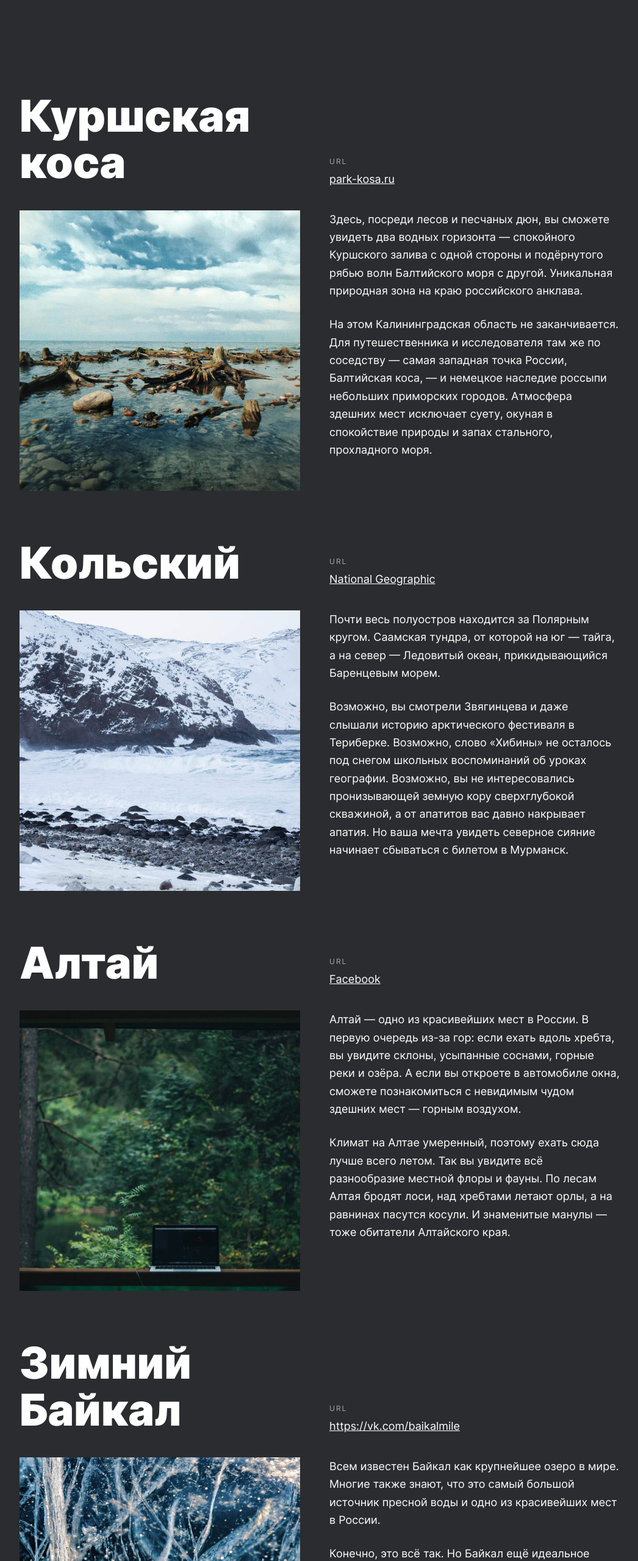
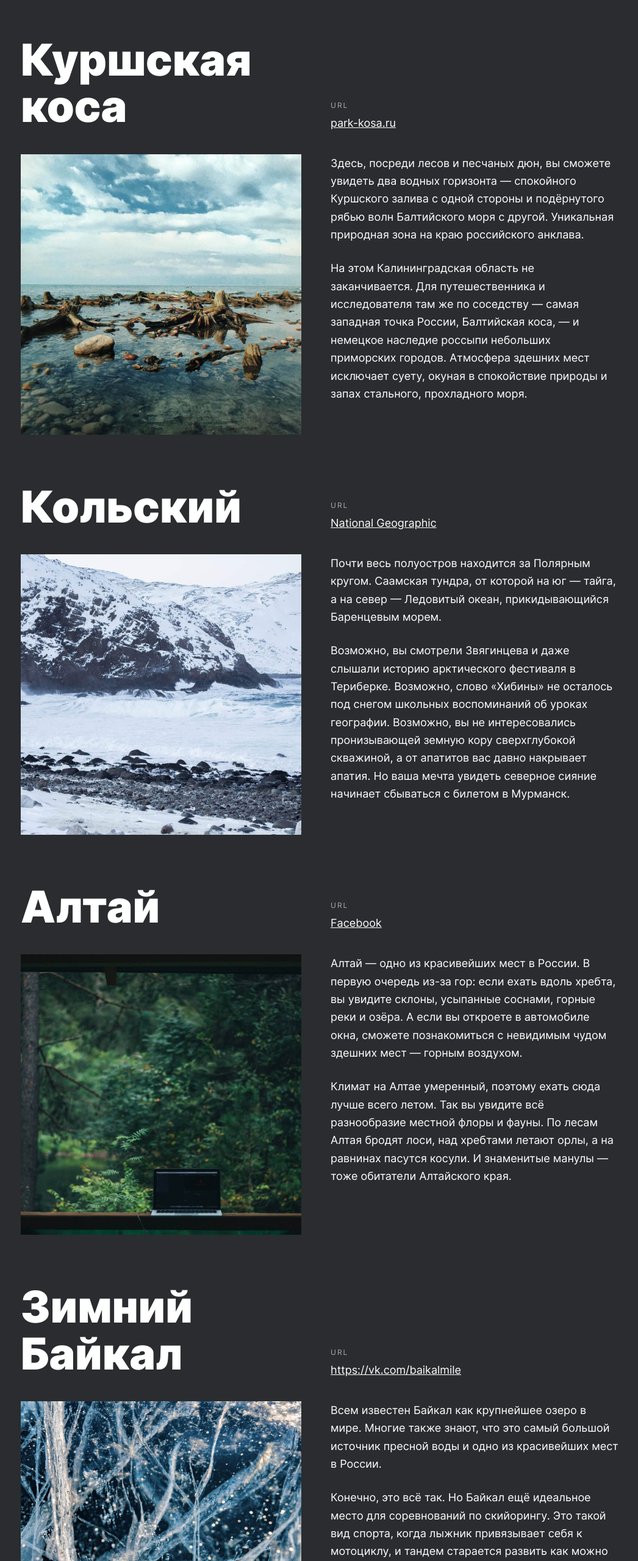
Before and after one commit to alebedev85/russian-travel, a plain HTML site: page index.html in a window 1280 px wide. Shown: the part 2457-5017 px from the top of the page at 61% size, without its empty margins (116-1162 px from the left). Drawn offline with Linux system fonts and the light colour scheme.

Commit message:
начал править place

```diff
--- a/blocks/lead/lead.css
+++ b/blocks/lead/lead.css
@@ -8,7 +8,7 @@
 
 @media screen and (max-width: 1024px) {
   .lead {
-    padding-top: 56px;
+    padding-top: 48px;
     padding-left: 48px;
     padding-right: 48px;
   }
@@ -16,7 +16,6 @@
 
 @media screen and (max-width: 928px) {
   .lead {
-    padding-top: 56px;
     padding-left: 0;
     padding-right: 0;
   }
--- a/blocks/place/place.css
+++ b/blocks/place/place.css
@@ -1,7 +1,7 @@
 .place {
   display: grid;
   grid-template-columns: 460px auto;
-  grid-template-rows: 1fr auto;
+  grid-template-rows: auto auto;
   grid-template-areas:
     "title website"
     "image paragraphs";
--- a/blocks/places/places.css
+++ b/blocks/places/places.css
@@ -1,5 +1,5 @@
 .places {
-  padding: 92px 148px 92px;
+  padding: 0px 150px 92px;
   display: flex;
   flex-direction: column;
   gap: 80px;
--- a/index.html
+++ b/index.html
@@ -55,11 +55,11 @@
       <img class="photo-grid__item" src="./images/photo-grid-ergaki.jpg" alt="Фото 12">
     </section>
     <section class="places">
-      <div class="place">
+      <article class="place">
         <h2 class="place__title">Куршская коса</h2>
         <img class="place__image" src="./images/place-kosa.jpg" alt="Фото Куршской косы">
         <div class="place__website">
-          <h3 class="place__url-heading">URL</h3>
+          <p class="place__url-heading">URL</p>
           <a class="place__link" href="http://park-kosa.ru" target="_blank">park-kosa.ru</a>
         </div>
         <div class="place__paragraphs">
@@ -76,12 +76,12 @@
             Атмосфера здешних мест исключает суету, окуная в спокойствие природы и запах стального, прохладного моря.
           </p>
         </div>
-      </div>
-      <div class="place">
+      </article>
+      <article class="place">
         <h2 class="place__title">Кольский</h2>
         <img class="place__image" src="./images/place-kolsky.jpg" alt="Фото Кольский полуостров">
         <div class="place__website">
-          <h3 class="place__url-heading">URL</h3>
+          <p class="place__url-heading">URL</p>
           <a class="place__link" href="https://yourshot.nationalgeographic.com/photos/?keywords=kolskiy"
             target="_blank">National
             Geographic</a>
@@ -100,12 +100,12 @@
             в Мурманск.
           </p>
         </div>
-      </div>
-      <div class="place">
+      </article>
+      <article class="place">
         <h2 class="place__title">Алтай</h2>
         <img class="place__image" src="./images/place-altai.jpg" alt="Фото Алтай">
         <div class="place__website">
-          <h3 class="place__url-heading">URL</h3>
+          <p class="place__url-heading">URL</p>
           <a class="place__link" href="https://www.facebook.com/vera.bashmakova/posts/10156011613718822"
             target="_blank">Facebook</a>
         </div>
@@ -122,12 +122,12 @@
             пасутся косули. И знаменитые манулы — тоже обитатели Алтайского края.
           </p>
         </div>
-      </div>
-      <div class="place">
+      </article>
+      <article class="place">
         <h2 class="place__title">Зимний Байкал</h2>
         <img class="place__image" src="./images/place-winter-baikal.jpg" alt="Фото зимний Байкал">
         <div class="place__website">
-          <h3 class="place__url-heading">URL</h3>
+          <p class="place__url-heading">URL</p>
           <a class="place__link" href="https://vk.com/baikalmile" target="_blank">https://vk.com/baikalmile</a>
         </div>
         <div class="place__paragraphs">
@@ -143,12 +143,12 @@
             «Байкальская миля» был поставлен мировой рекорд — 197.011 км/ч.
           </p>
         </div>
-      </div>
-      <div class="place">
+      </article>
+      <article class="place">
         <h2 class="place__title">Карелия</h2>
         <img class="place__image" src="./images/place-karelia.jpg" alt="Фото Карелия">
         <div class="place__website">
-          <h3 class="place__url-heading">URL</h3>
+          <p class="place__url-heading">URL</p>
           <a class="place__link" href="http://vodlozero.ru" target="_blank">http://vodlozero.ru/</a>
         </div>
         <div class="place__paragraphs">
@@ -161,7 +161,7 @@
             в паре метров от земли помечены медвежьими когтями. Чтобы все знали, кто тут хозяин.
           </p>
         </div>
-      </div>
+      </article>
     </section>
     <section class="cover">
       <a class="cover__overlay" href="https://stampsy.com/na-elektrichkakh-do-baikala">
```
